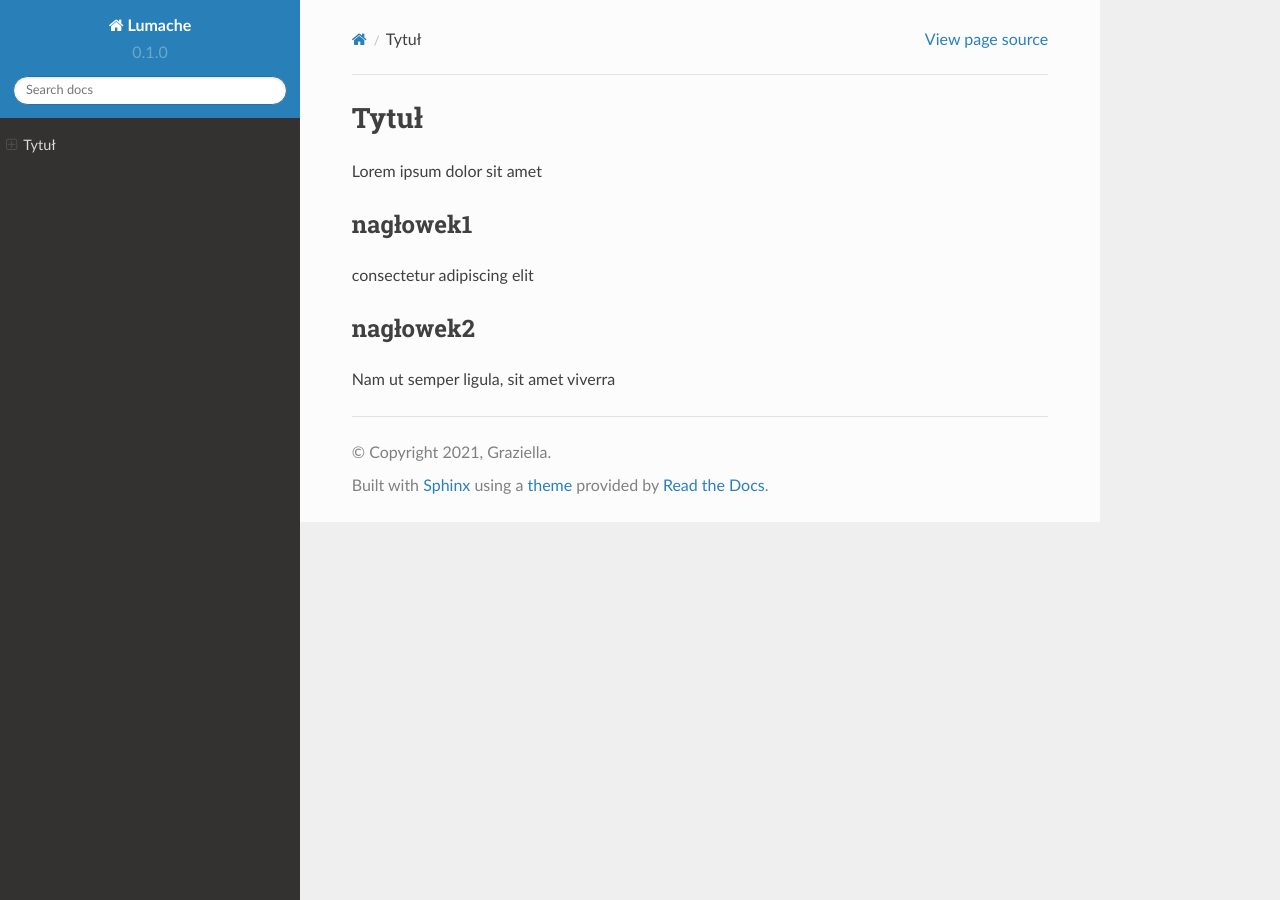
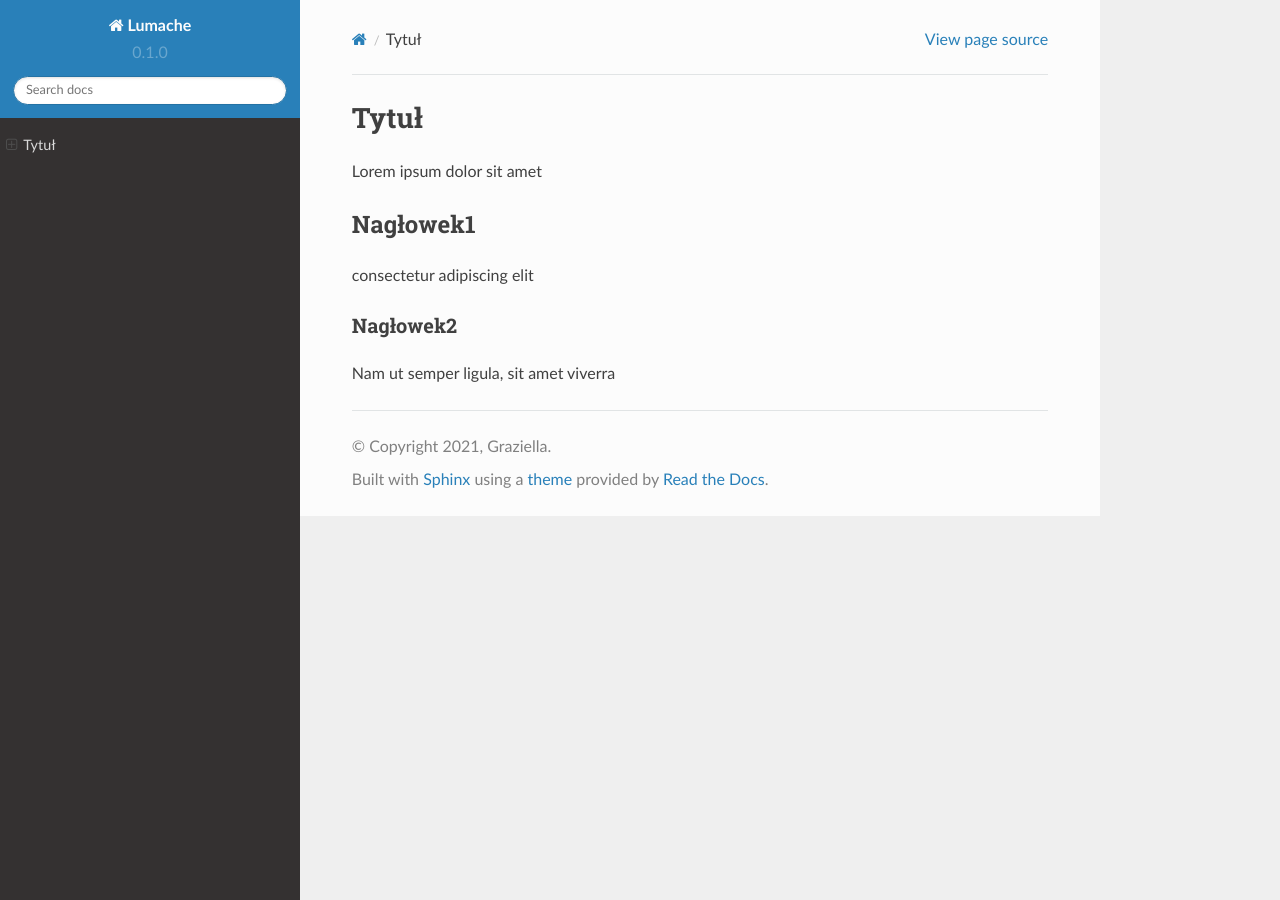
Before and after one commit to Mkorewo/rtd-test, a Sphinx documentation site: the page built from docs/source/index.rst, in a window 1280 px wide. Built offline with Sphinx 7.4.7 and the Read the Docs theme 2.0.0, drawn with Linux system fonts in a browser that asks for light colours.

```diff
--- a/docs/source/index.rst
+++ b/docs/source/index.rst
@@ -2,12 +2,12 @@ Tytuł
 =====
 Lorem ipsum dolor sit amet
 
-nagłowek1
+Nagłowek1
 ---------
 
 consectetur adipiscing elit
 
-nagłowek2
----------
+Nagłowek2
+~~~~~~~~~
 
 Nam ut semper ligula, sit amet viverra
```
